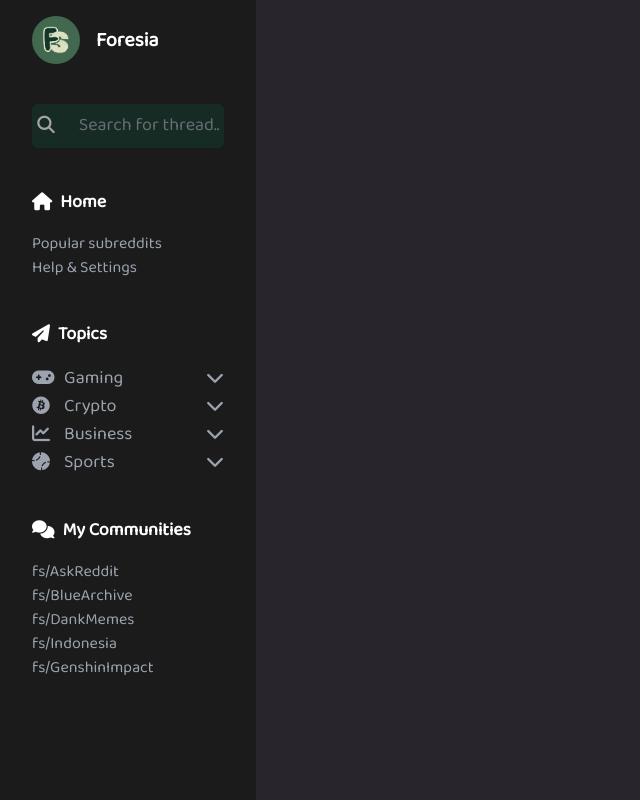
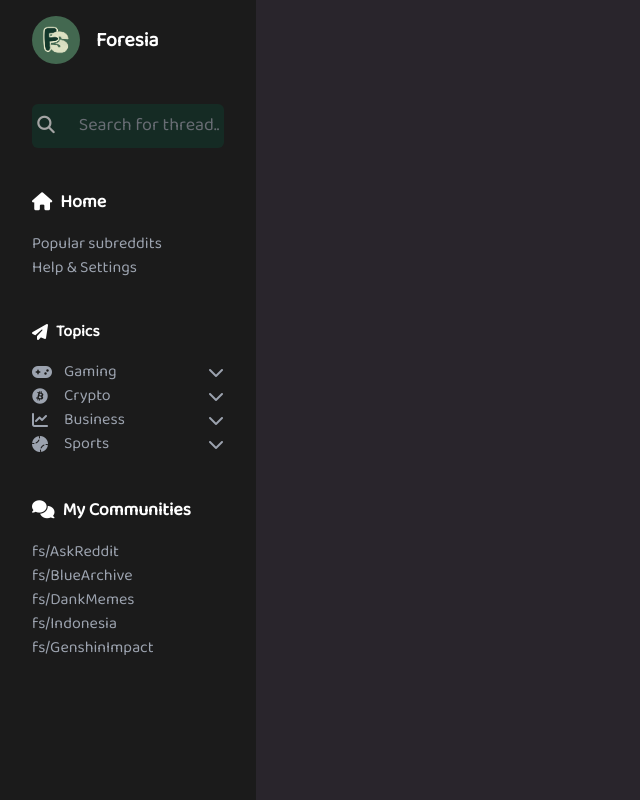
Before and after one commit to KagChi/foresia, a Next.js app: page / in a window 1280 px wide. Shown: the whole page, without its empty margins (0-640 px from the left). Built offline with nearby package versions, Linux system fonts and the light colour scheme.

Commit message:
chore: update size

```diff
--- a/src/app/page.tsx
+++ b/src/app/page.tsx
@@ -24,12 +24,12 @@ export default function Home() {
                 </div>
 
                 <div className="flex flex-col gap-4">
-                    <p className="flex gap-2 items-center font-bold text-lg text-white">
+                    <p className="flex gap-2 items-center font-bold text-white">
                         <i className="fa-solid fa-paper-plane" />
                         Topics
                     </p>
                     <div>
-                        <p className="flex justify-between items-center text-lg text-gray-400">
+                        <p className="flex justify-between items-center text-gray-400">
                             <span className="flex gap-2 items-center">
                                 <i className="fa-solid fa-gamepad w-6" />
                                 Gaming
@@ -37,7 +37,7 @@ export default function Home() {
 
                             <i className="fa-solid fa-chevron-down" />
                         </p>
-                        <p className="flex justify-between items-center text-lg text-gray-400">
+                        <p className="flex justify-between items-center text-gray-400">
                             <span className="flex gap-2 items-center">
                                 <i className="fa-brands fa-bitcoin w-6" />
                                 Crypto
@@ -45,7 +45,7 @@ export default function Home() {
 
                             <i className="fa-solid fa-chevron-down" />
                         </p>
-                        <p className="flex justify-between items-center text-lg text-gray-400">
+                        <p className="flex justify-between items-center text-gray-400">
                             <span className="flex gap-2 items-center">
                                 <i className="fa-solid fa-chart-line w-6" />
                                 Business
@@ -53,7 +53,7 @@ export default function Home() {
 
                             <i className="fa-solid fa-chevron-down" />
                         </p>
-                        <p className="flex justify-between items-center text-lg text-gray-400">
+                        <p className="flex justify-between items-center text-gray-400">
                             <span className="flex gap-2 items-center">
                                 <i className="fa-solid fa-baseball w-6" />
                                 Sports
```
